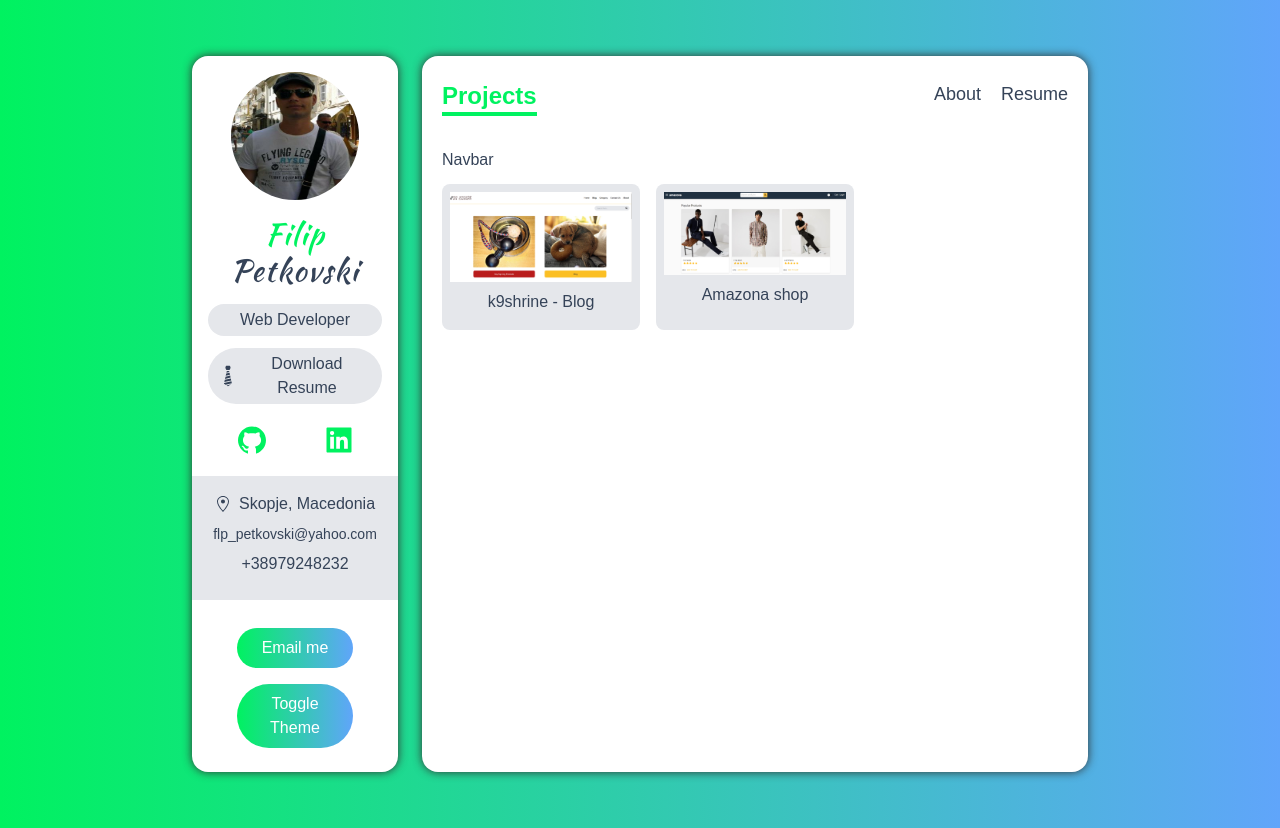
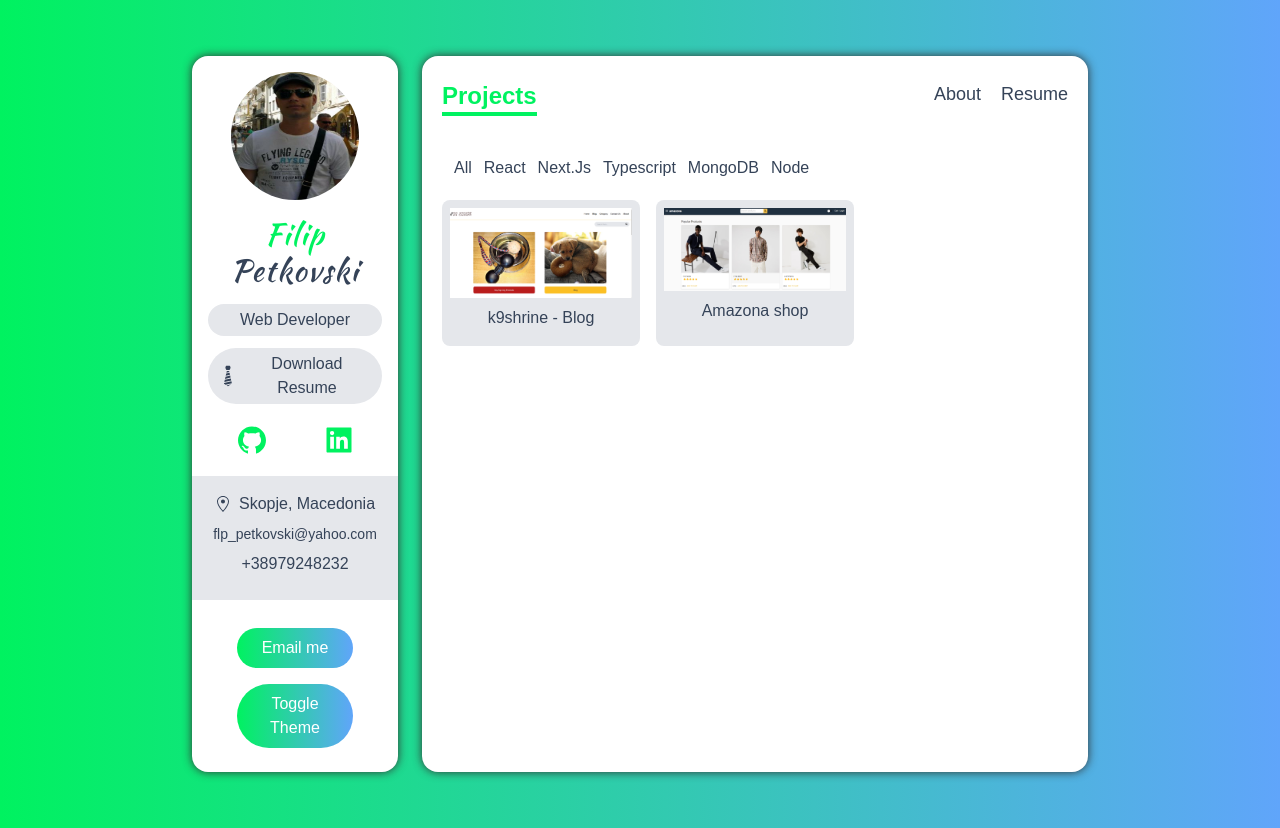
Before and after one commit to flppetkovski/portfolio, a Next.js app: page /projects in a window 1280 px wide. Built offline with nearby package versions, Linux system fonts and the light colour scheme.

Commit message:
Added projects navbar

```diff
--- /dev/null
+++ b/components/ProjectsNavbar.tsx
@@ -0,0 +1,31 @@
+import { FunctionComponent } from 'react'
+import { Category } from '../types'
+
+export const NavItem:FunctionComponent<{value:Category | "all", handleFilterCategory:Function, active:string}> = ({active, value, handleFilterCategory}) => {
+
+    let className = "capitalize cursor-pointer hover:text-green"
+    if (active === "value")  className+= " text-green"
+    return (
+        <li className={className}
+        onClick={()=>handleFilterCategory(value)}
+        >
+            {value}
+        </li>
+    )
+}
+
+
+const ProjectsNavbar:FunctionComponent<{handleFilterCategory:Function, active:string}> = (props) => {
+    return (
+        <div className="flex px-3 py-2 space-x-3 overflow-x-auto list-none">
+           <NavItem value="all" {...props}/>
+           <NavItem value="react" {...props}/>
+           <NavItem value="next.js" {...props}/>
+           <NavItem value="typescript" {...props}/>
+           <NavItem value="mongoDB" {...props}/>
+           <NavItem value="node" {...props}/>
+        </div>
+    )
+}
+
+export default ProjectsNavbar
--- a/pages/projects.tsx
+++ b/pages/projects.tsx
@@ -1,10 +1,29 @@
+import { useState } from 'react';
 import ProjectCard from '../components/ProjectCard'
-import { projects } from '../data'
+import ProjectsNavbar from '../components/ProjectsNavbar';
+import { projects as projectsData } from '../data'
+import { Category } from '../types';
 
 const Projects = () => {
+
+  const [projects, setProjects] = useState(projectsData)
+  const [activeItem, setActiveItem] = useState("all")
+
+  const handleFilterCategory = (category: Category | "all")=>{
+if (category === "all") {
+  setProjects(projectsData)
+  setActiveItem(category)
+  return
+}
+
+const newArray = projectsData.filter(project=>project.category.includes(category))
+setProjects(newArray)
+setActiveItem(category)
+  }
+
     return (
     <div className="px-5 py-2 overflow-y-scroll" style={{height:"65vh"}}>
-        <nav>Navbar</nav>
+<ProjectsNavbar handleFilterCategory={handleFilterCategory} active={activeItem} />
         <div className="relative grid grid-cols-12 gap-4 my-3">
         {projects.map((project) => (
           <div className="col-span-12 p-2 bg-gray-200 rounded-lg sm:col-span-6 lg:col-span-4 dark:bg-dark-200">
--- a/types.ts
+++ b/types.ts
@@ -23,4 +23,4 @@ export type ProjectProps = {
     key_techs: string[]
 }
 
-export type Category = "react" | "node" | "express" | "next.js" | "typescript" | "mongoDB"
+export type Category = "react" | "node"  | "next.js" | "typescript" | "mongoDB"
```
